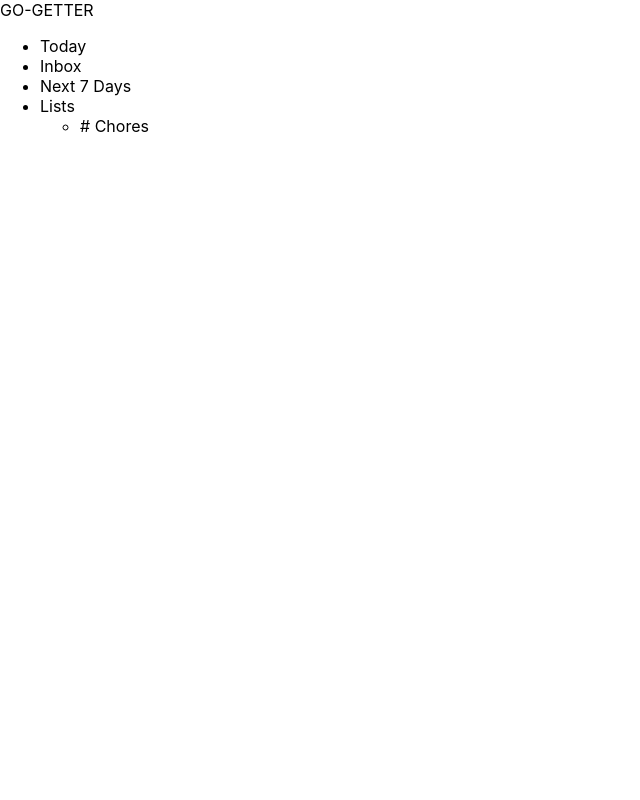
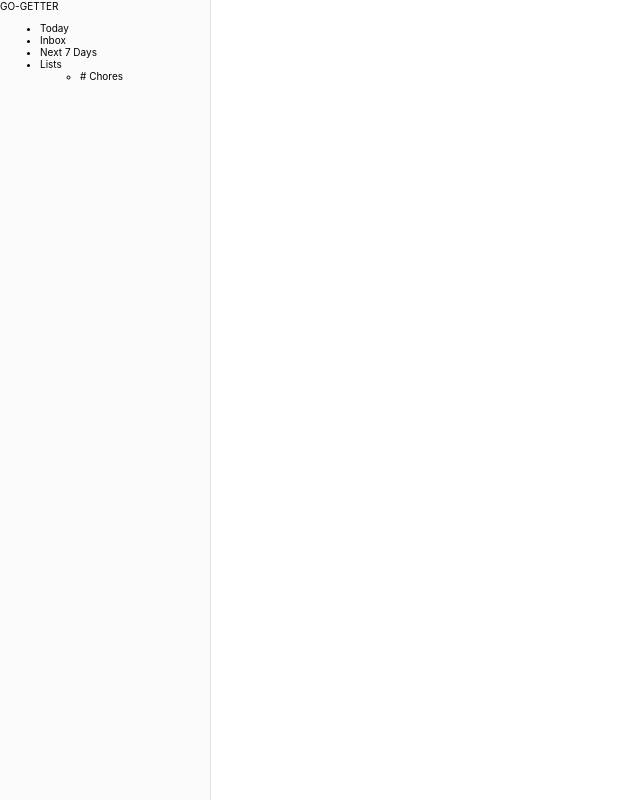
Before and after one commit to clarencetinator7/go-getter, a React (Create React App) app: page / in a window 1280 px wide. Shown: the whole page, without its empty margins (0-640 px from the left). Built offline with nearby package versions, Linux system fonts and the light colour scheme.

Commit message:
sidebar css module set-up

```diff
--- a/src/App.css
+++ b/src/App.css
@@ -1,38 +1,11 @@
-.App {
-  text-align: center;
+:root {
+
 }
 
-.App-logo {
-  height: 40vmin;
-  pointer-events: none;
+* {
+  box-sizing: border-box;
 }
 
-@media (prefers-reduced-motion: no-preference) {
-  .App-logo {
-    animation: App-logo-spin infinite 20s linear;
-  }
+body {
+  font-size: 62.5%;
 }
-
-.App-header {
-  background-color: #282c34;
-  min-height: 100vh;
-  display: flex;
-  flex-direction: column;
-  align-items: center;
-  justify-content: center;
-  font-size: calc(10px + 2vmin);
-  color: white;
-}
-
-.App-link {
-  color: #61dafb;
-}
-
-@keyframes App-logo-spin {
-  from {
-    transform: rotate(0deg);
-  }
-  to {
-    transform: rotate(360deg);
-  }
-}
--- a/src/components/Layout/Sidebar/Sidebar.jsx
+++ b/src/components/Layout/Sidebar/Sidebar.jsx
@@ -5,34 +5,34 @@ import style from './Sidebar.module.css'
 const Sidebar = () => {
 
   return(
-    <nav className="sidebar">
-      <div className="sidebar__logo-container">
+    <nav className={style.sidebar}>
+      <div className={style["sidebar__logo-container"]}>
         <span>GO-GETTER</span>
       </div>
-      <ul className="sidebar__nav">
-        <li className="nav__nav-item">
-          <a className="nav-link">
+      <ul className={style.sidebar__nav}>
+        <li className={style["nav__nav-item"]}>
+          <span className={style["nav-link"]}>
           {/* INSERT ICON HERE */}
             Today
-          </a>
+          </span>
         </li>
-        <li className="nav__nav-item">
-          <a className="nav-link">
+        <li className={style["nav__nav-item"]}>
+          <span className={style["nav-link"]}>
           {/* INSERT ICON HERE */}
             Inbox
-          </a>
+          </span>
         </li>
-        <li className="nav__nav-item">
-          <a className="nav-link">
+        <li className={style["nav__nav-item"]}>
+          <span className={style["nav-link"]}>
           {/* INSERT ICON HERE */}
             Next 7 Days
-          </a>
+          </span>
         </li>
-        <li className="nav__nav-item task-lists">
+        <li className={`${style["nav__nav-item"]} ${style["task-lists"]}`}>
           {/* INSERT ICON HERE */}
           Lists
-          <ul className="sub-list">
-            <li className="sub-list-item">
+          <ul className={style["sub-list"]}>
+            <li className={style["sub-list-item"]}>
               # Chores
             </li>
           </ul>
--- a/src/components/Layout/Sidebar/Sidebar.module.css
+++ b/src/components/Layout/Sidebar/Sidebar.module.css
@@ -0,0 +1,6 @@
+.sidebar {
+  background-color: #FBFBFB;
+  border-right: solid 1px #E2E2E2;
+  width: 211px;
+  height: 100vh;
+}
```
